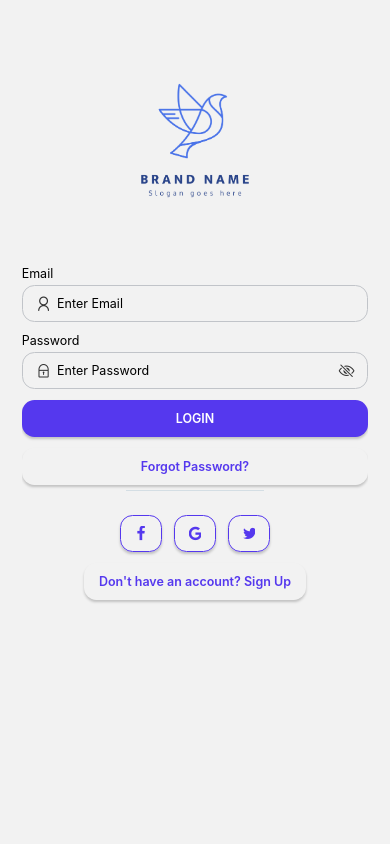
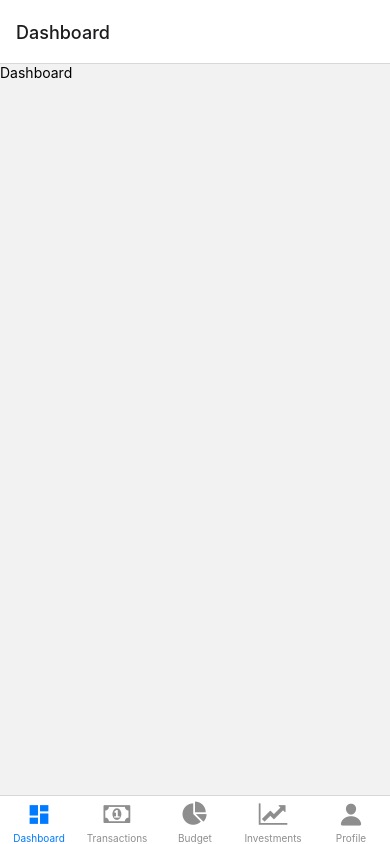
Before and after one commit to barackm/BudgetPro, a React Native app: screen / in a window 390 px wide. Built offline with nearby package versions, Linux system fonts and the light colour scheme.

Commit message:
Add bottom tab navigator

```diff
--- a/App.tsx
+++ b/App.tsx
@@ -1,7 +1,8 @@
 import React from 'react';
 import { NavigationContainer } from '@react-navigation/native';
 import { createTheme, ThemeProvider } from './src/theme/ThemeProvider';
-import AuthNavigator from './src/navigation/AuthNavigator';
+// import AuthNavigator from './src/navigation/AuthNavigator';
+import AppNavigator from './src/navigation/AppNavigator';
 
 const App = () => {
   const theme = createTheme({
@@ -18,7 +19,8 @@ const App = () => {
   return (
     <ThemeProvider theme={theme}>
       <NavigationContainer>
-        <AuthNavigator />
+        {/* <AuthNavigator /> */}
+        <AppNavigator />
       </NavigationContainer>
     </ThemeProvider>
   );
--- /dev/null
+++ b/src/navigation/AppNavigator.tsx
@@ -0,0 +1,64 @@
+import React from 'react';
+import MaterialIcons from 'react-native-vector-icons/MaterialIcons';
+import FontAwesome from 'react-native-vector-icons/FontAwesome';
+import Ionicons from 'react-native-vector-icons/Ionicons';
+
+import { createBottomTabNavigator } from '@react-navigation/bottom-tabs';
+import Dashboard from '../screens/Dashboard/Dashboard';
+
+const Tab = createBottomTabNavigator();
+
+const AppNavigator: React.FC = () => {
+  return (
+    <Tab.Navigator>
+      <Tab.Screen
+        name="Dashboard"
+        component={Dashboard}
+        options={{
+          tabBarIcon: ({ color, size }) => (
+            <MaterialIcons name="dashboard" color={color} size={size} />
+          ),
+        }}
+      />
+      <Tab.Screen
+        name="Transactions"
+        component={Dashboard}
+        options={{
+          tabBarIcon: ({ color, size }) => (
+            <FontAwesome name="money" color={color} size={size} />
+          ),
+        }}
+      />
+
+      <Tab.Screen
+        name="Budget"
+        component={Dashboard}
+        options={{
+          tabBarIcon: ({ color, size }) => (
+            <FontAwesome name="pie-chart" color={color} size={size} />
+          ),
+        }}
+      />
+      <Tab.Screen
+        name="Investments"
+        component={Dashboard}
+        options={{
+          tabBarIcon: ({ color, size }) => (
+            <FontAwesome name="line-chart" color={color} size={size} />
+          ),
+        }}
+      />
+      <Tab.Screen
+        name="Profile"
+        component={Dashboard}
+        options={{
+          tabBarIcon: ({ color, size }) => (
+            <Ionicons name="person" color={color} size={size} />
+          ),
+        }}
+      />
+    </Tab.Navigator>
+  );
+};
+
+export default AppNavigator;
--- /dev/null
+++ b/src/screens/Dashboard/Dashboard.tsx
@@ -0,0 +1,14 @@
+import React from 'react';
+import { Text, View } from 'react-native';
+
+interface DashboardProps {}
+
+const Dashboard: React.FC<DashboardProps> = () => {
+  return (
+    <View>
+      <Text>Dashboard</Text>
+    </View>
+  );
+};
+
+export default Dashboard;
--- a/src/screens/Login/index.tsx
+++ b/src/screens/Login/index.tsx
@@ -11,7 +11,11 @@ import styles from './styles';
 import { IconProps } from '../../types/button';
 import Screen from '../../components/Screen/Screen';
 
-const LoginScreen: React.FC = () => {
+interface LoginScreenProps {
+  navigation: any;
+}
+
+const LoginScreen: React.FC<LoginScreenProps> = () => {
   const validationSchema = Yup.object().shape({
     email: Yup.string().required().email().label('Email'),
     password: Yup.string().required().min(4).label('Password'),
```
